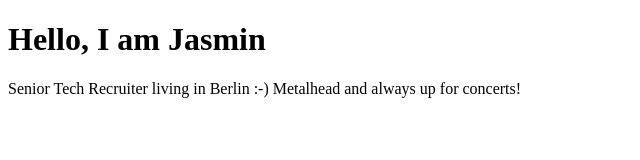
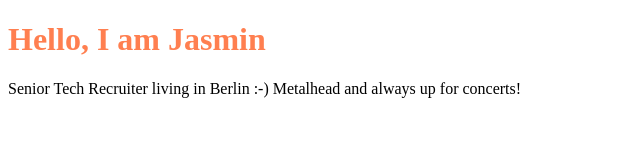
Before and after one commit to JasminBiegemeier/myfirstrepo, a plain HTML site: page index.html in a window 1280 px wide. Shown: the whole page, without its empty margins (0-640 px from the left). Drawn offline with Linux system fonts and the light colour scheme.

Commit message:
title should be coral color

```diff
--- a/index.html
+++ b/index.html
@@ -5,7 +5,7 @@
     </head>
 <body>
 
-<h1>Hello, I am Jasmin</h1>
+<h1 style="color: coral;">Hello, I am Jasmin</h1>
 <p>Senior Tech Recruiter living in Berlin :-) Metalhead and always up for concerts!
 
 
```
